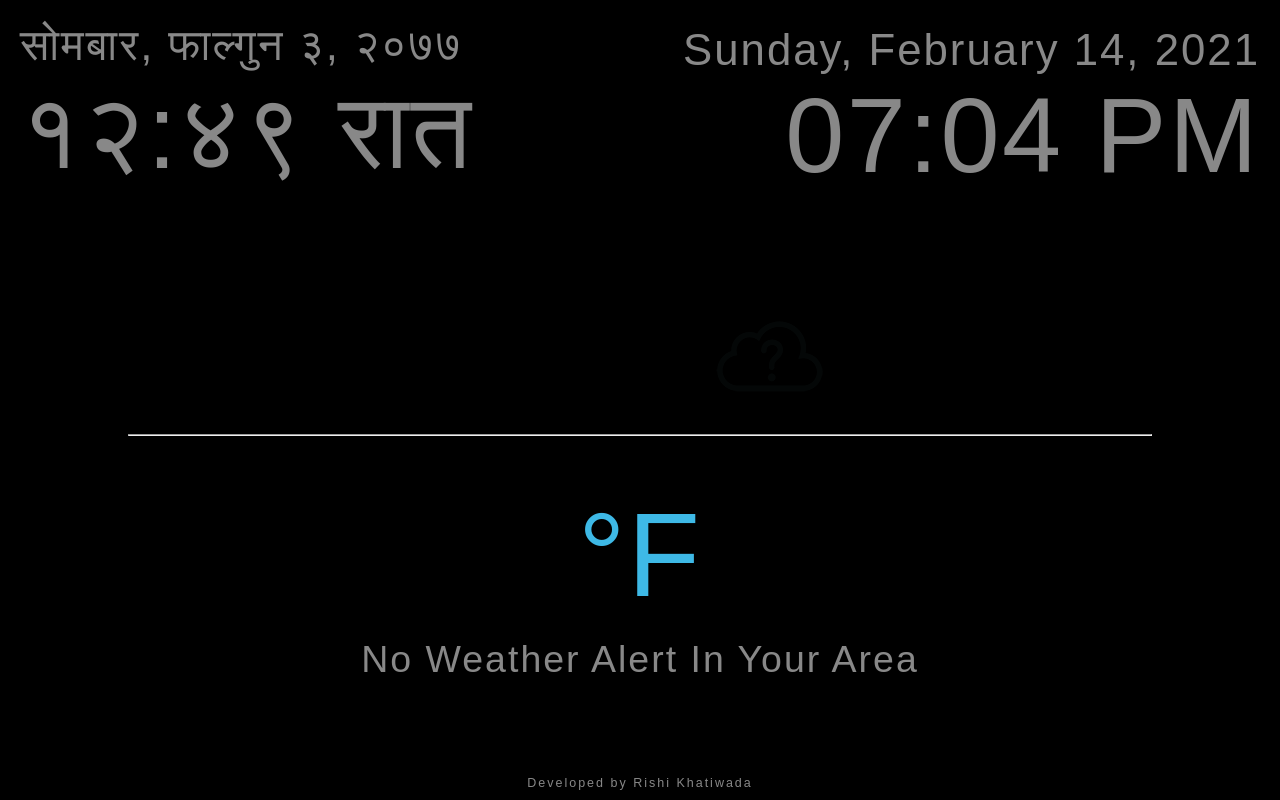
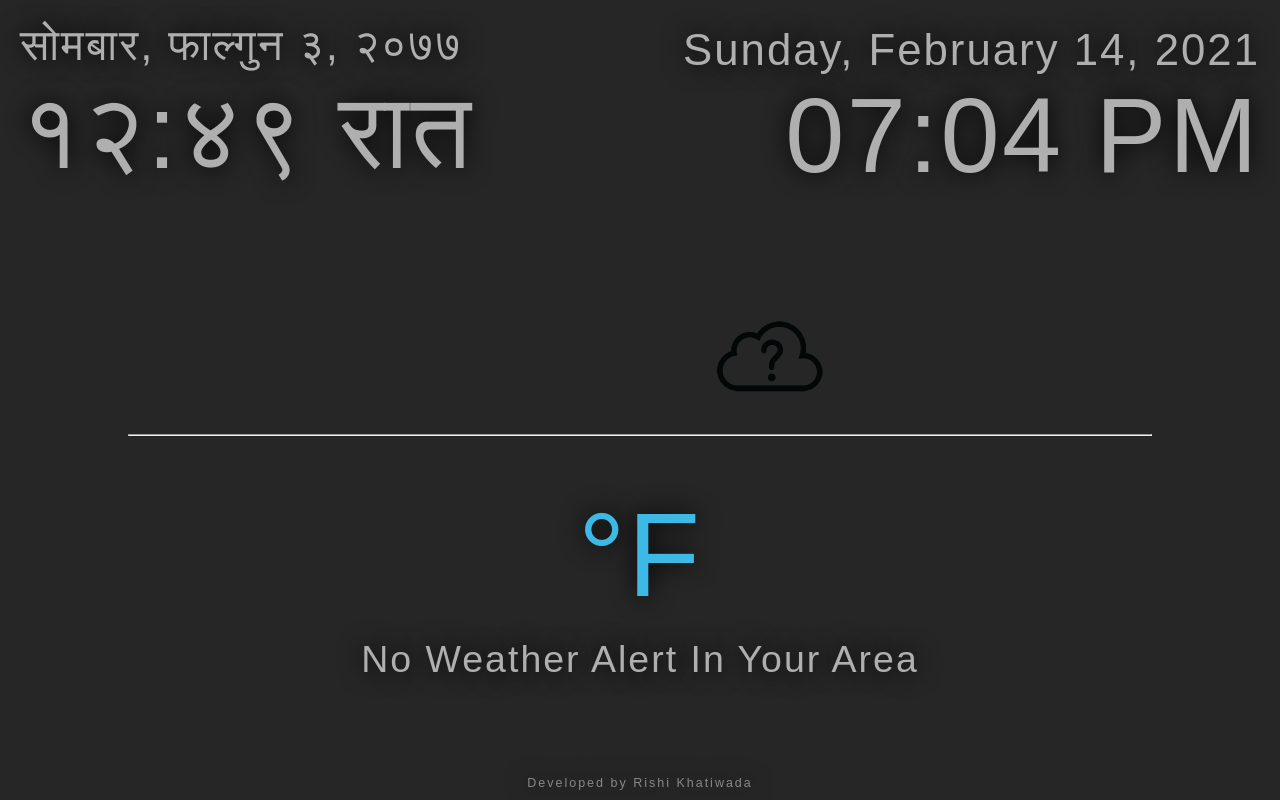
Before and after one commit to rsi2940/weather-app, a website: page index.html in a window 1280 px wide. Drawn offline with Linux system fonts and the light colour scheme; a web font is replaced by a local one.

Commit message:
update colors

```diff
--- a/src/css/styles.css
+++ b/src/css/styles.css
@@ -8,7 +8,7 @@ html {
   font-family: 'Kelly Slab', sans-serif;
   font-size: 30px;
   letter-spacing: 2px;
-  color: #888;
+  color: #afafaf;
   text-shadow: 0 0 25px black;
 }
 a {
@@ -21,7 +21,7 @@ a {
   flex-direction: column;
   justify-content: space-between;
   align-items: center;
-  background: black;
+  background: rgba(0, 0, 0, 0.85);
 }
 .date-box {
   width: 100%;
```
